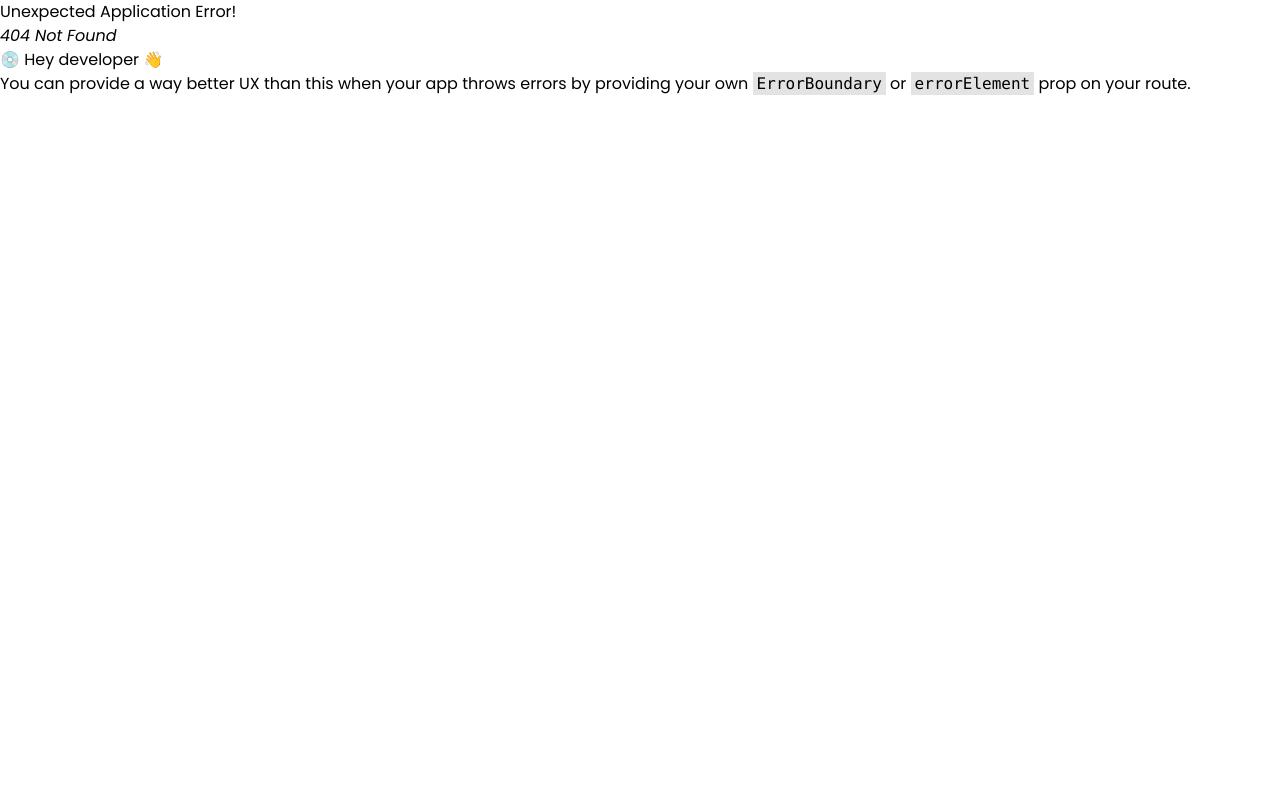
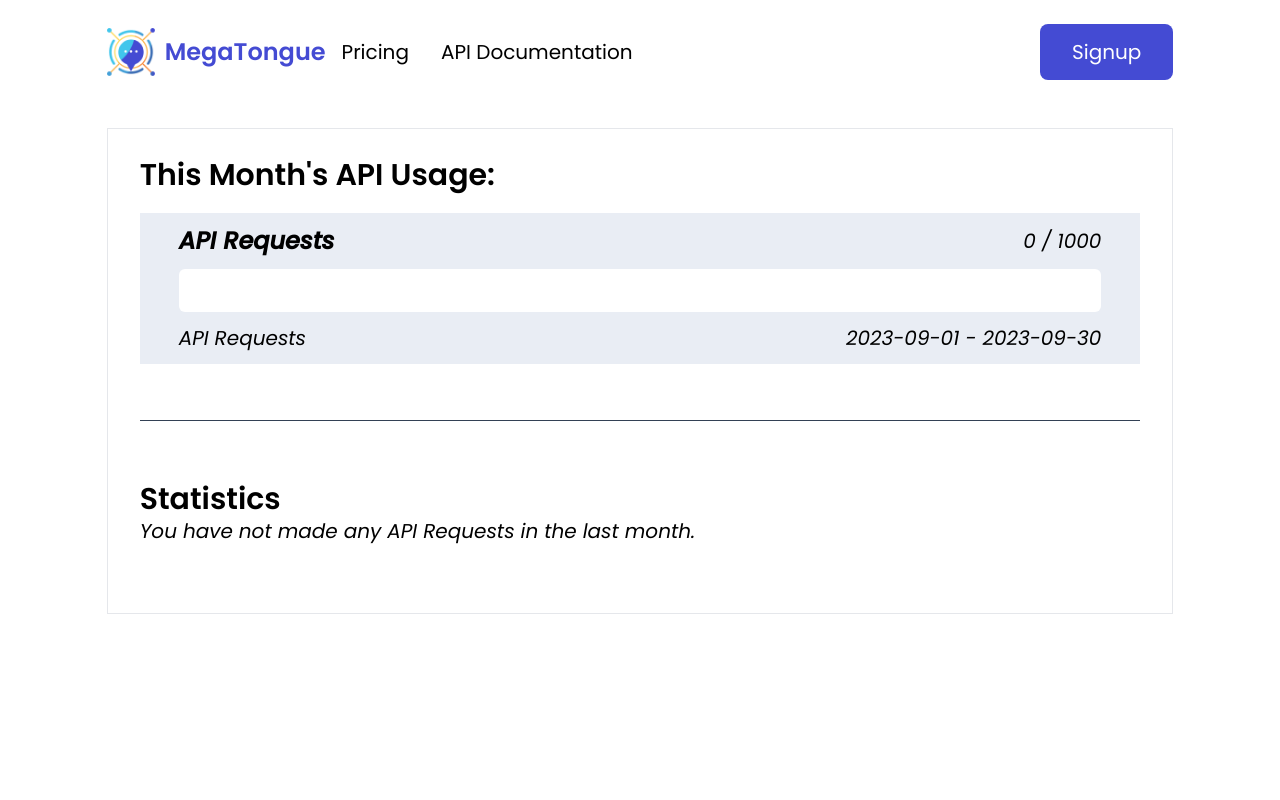
Before and after one commit to stivex001/MegaTongue, a React (Vite) app: page /api-usage in a window 1280 px wide. Before the commit this address had no page. Shown: the top 800 px of the page. Built offline with nearby package versions, Linux system fonts and the light colour scheme.

Commit message:
feat: integrated apiUsage page

```diff
--- a/src/App.tsx
+++ b/src/App.tsx
@@ -6,6 +6,7 @@ import ProtectedRoute from "./ProtectedRoute";
 import Layout from "./Layout";
 import Subscription from "./pages/Subscription";
 import Pricing from "./pages/Pricing";
+import ApisUsage from "./pages/ApisUsage";
 
 function App() {
   const router = createBrowserRouter([
@@ -29,6 +30,10 @@ function App() {
           path: "/pricing",
           element: <Pricing />
         },
+        {
+          path: "/api-usage",
+          element: <ApisUsage />
+        },
       ]
     },
     {
--- a/src/components/Navbar.tsx
+++ b/src/components/Navbar.tsx
@@ -111,7 +111,7 @@ const Navbar = () => {
                               Payment{" "}
                             </Link>
                             <Link
-                              to="/"
+                              to="/api-usage"
                               className=" text-base font-normal hover:text-purple-20 transition"
                               onClick={() => setShowMenuList(false)}
                             >
@@ -239,7 +239,7 @@ const Navbar = () => {
                           Payment{" "}
                         </Link>
                         <Link
-                          to="/"
+                          to="/api-usage"
                           className=" text-base font-normal hover:text-purple-20 transition"
                           onClick={() => setShowMenuList(false)}
                         >
--- /dev/null
+++ b/src/pages/ApisUsage.tsx
@@ -0,0 +1,13 @@
+// import React from 'react'
+
+import ApiUsage from "../components/ApiUsage";
+
+// type Props = {}
+
+const ApisUsage = () => {
+  return <div className="pt-32">
+    <ApiUsage />
+  </div>;
+};
+
+export default ApisUsage;
```
